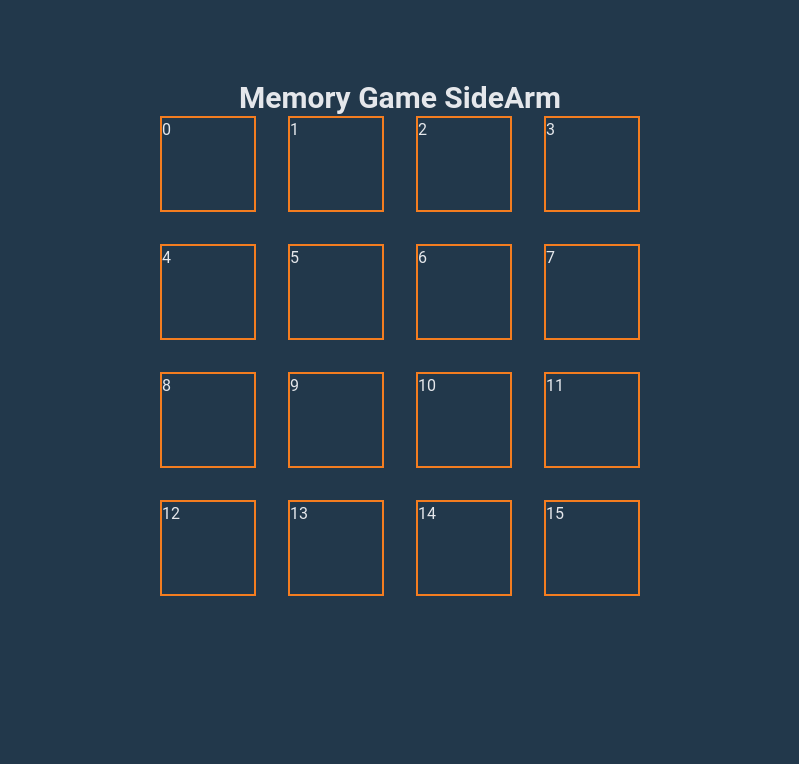
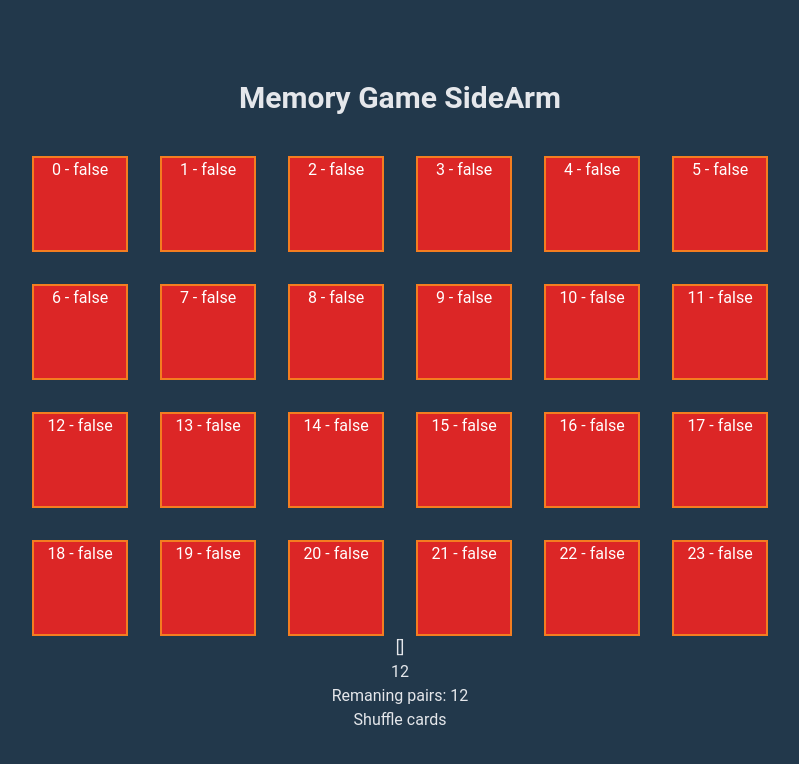
Before and after one commit to danieltugok/memory-game-side-arm, a Vue app: page / in a window 1280 px wide. Shown: the top 764 px of the page, without its empty margins (240-1039 px from the left). Built offline with nearby package versions, Linux system fonts and the light colour scheme.

Commit message:
card front & back, selected cards, gamestatus and remaining pairs

```diff
--- a/src/App.vue
+++ b/src/App.vue
@@ -1,41 +1,105 @@
 <template>
   <div class="my-20 max-w-screen-xl flex flex-col justify-center items-center">
-    <h1 class="text-3xl font-bold text-center">
+    <h1 class="text-3xl font-bold text-center mb-10">
       Memory Game <span>SideArm</span>
     </h1>
 
-    <section class="game-board grid grid-cols-4 gap-8 justify-center">
+    <section class="game-board grid grid-cols-4 gap-8 justify-center lg:grid-cols-6">
       <Card
         v-for="(card, index) in cardList"
         :key="`card-${index}`"
-        :value="card"
+        :value="card.value"
+        :visible="card.visible"
+        :indexCard="card.indexCard"
+        :matched="card.matched"
+        @card-selected="flip"
       />
     </section>
+    <h2>{{ cardsSelected }}</h2>
+    <p>{{ statusSelection }}</p>
+    <p>{{remainingPairs}}</p>
+    <p>{{GameStatus}}</p>
+    <button @click="shuffleCards">Shuffle cards</button>
   </div>
 </template>
 
 <script>
-import Card from './components/Card.vue';
+import { ref, watch, computed } from "vue";
+import Card from "./components/Card.vue";
 
 export default {
-  name: 'App',
+  name: "App",
   components: {
-    Card
+    Card,
   },
-  setup(){
-    const cardList = [];
+  setup() {
+    const cardList = ref([]);
+    const cardsSelected = ref([]);
+    const statusSelection = ref("");
 
-    for (let i = 0; i < 16; i++) {
-      cardList.push(i);
+    for (let i = 0; i < 24; i++) {
+      cardList.value.push({
+        value: i,
+        visible: true,
+        indexCard: i,
+        matched: false
+      });
     }
 
+    const GameStatus = computed(() => {
+      return remainingPairs.value === 0 ? 'Player Wins' : `Remaning pairs: ${remainingPairs.value}`
+    })
+
+    const remainingPairs = computed(() => {
+      return cardList.value.filter(card => card.matched === false).length / 2;
+    })
+
+    const shuffleCards = () => {
+      cardList.value = cardList.value.sort(() => Math.random() - 0.5);
+    }
+
+    const flip = (payload) => {
+      cardList.value[payload.indexCard].visible = true;
+
+      cardsSelected.value[0]
+        ? (cardsSelected.value[1] = payload)
+        : (cardsSelected.value[0] = payload);
+    };
+
+    watch(
+      cardsSelected,
+      (currentValue) => {
+        if (currentValue.length === 2) {
+          const firstCard = currentValue[0];
+          const secondCard = currentValue[1];
+
+          if (firstCard.cardValue === secondCard.cardValue) {
+            statusSelection.value = "Match!";
+            cardList.value[firstCard.indexCard].matched = true;
+            cardList.value[secondCard.indexCard].matched = true;
+          } else {
+            statusSelection.value = "Opps! Not yet...";
+            cardList.value[firstCard.indexCard].visible = false;
+            cardList.value[secondCard.indexCard].visible = false;
+          }
+
+          cardsSelected.value.length = 0;
+        }
+      },
+      { deep: true }
+    );
+
     return {
-      cardList
-    }
-  }
-}
+      cardList,
+      flip,
+      cardsSelected,
+      statusSelection,
+      remainingPairs,
+      GameStatus,
+      shuffleCards
+    };
+  },
+};
 </script>
 
-<style>
-
-</style>
+<style></style>
--- a/src/components/Card.vue
+++ b/src/components/Card.vue
@@ -1,20 +1,59 @@
 <template>
-  <div class="border-2 border-orange-500 w-24 h-24">
-    {{value}}
+  <div
+    @click="cardSelected"
+    class="flip-card border-2 border-orange-500 w-24 h-24 relative text-center"
+  >
+  <div class="flip-card-inner">
+    <div
+      v-if="visible"
+      class="flip-card-front bg-red-600 text-white min-w-full min-h-full absolute"
+    >
+      {{ value }} - {{matched}}
+    </div>
+    <div
+      v-else
+      class="flip-card-back bg-green-600 text-white min-w-full min-h-full absolute"
+    >
+      Back
+    </div>
+    </div>
   </div>
 </template>
 
 <script>
 export default {
   props: {
+    indexCard: {
+      type: Number,
+      required: true
+    },
     value: {
       type: Number,
       required: true
+    },
+    visible: {
+      type: Boolean,
+      default: false
+    },
+    matched: {
+      type: Boolean,
+      default: false
     }
-  }
-}
+  },
+
+  setup({indexCard, value}, context) {
+    const cardSelected = () => {
+      context.emit("card-selected", {
+        indexCard,
+        cardValue: value
+      });
+    };
+
+    return {
+      cardSelected,
+    };
+  },
+};
 </script>
 
-<style>
-
-</style>
+<style></style>
```
